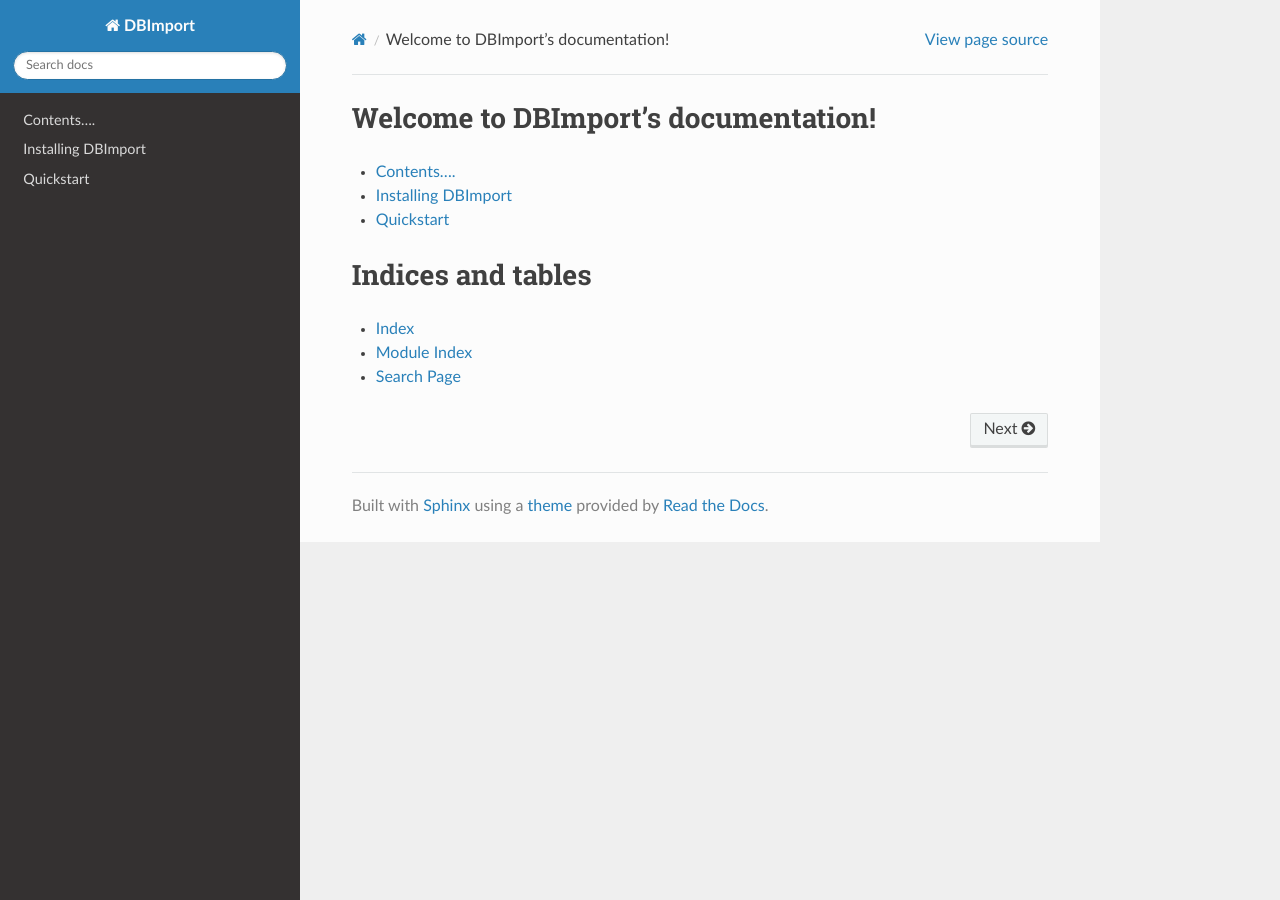
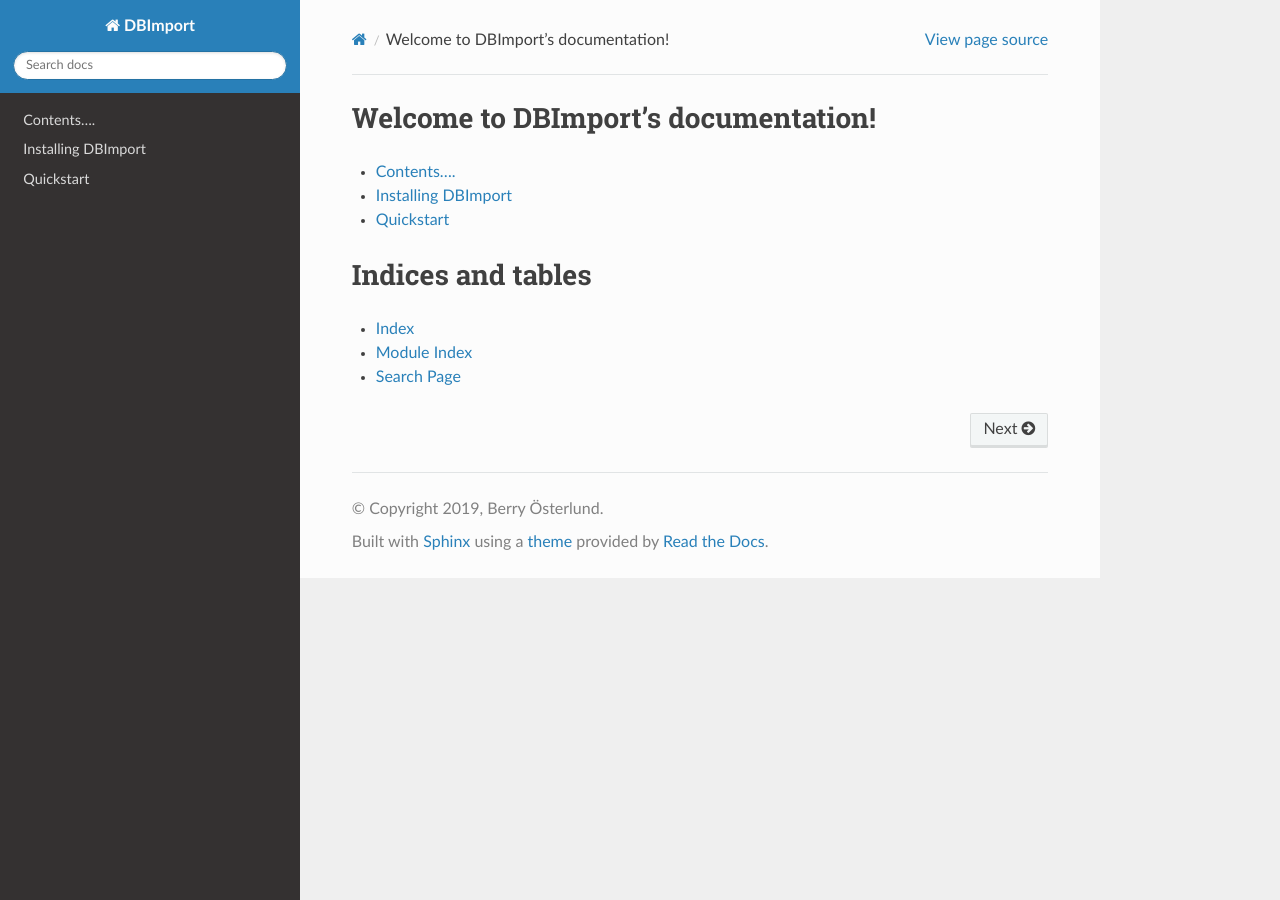
Before and after one commit to Middlecon/DBImport, a Sphinx documentation site: the page built from docs/source/index.rst, in a window 1280 px wide. Built offline with Sphinx 7.4.7 and the Read the Docs theme 2.0.0, drawn with Linux system fonts in a browser that asks for light colours.

Commit message:
modified:   docs/source/conf.py

```diff
--- a/docs/source/conf.py
+++ b/docs/source/conf.py
@@ -59,16 +59,16 @@
 
 # Add any paths that contain custom themes here, relative to this directory.
 # html_theme_path = []
-import sphinx_rtd_theme
+# import sphinx_rtd_theme
 
-html_theme_path = [sphinx_rtd_theme.get_html_theme_path()]
+# html_theme_path = [sphinx_rtd_theme.get_html_theme_path()]
 
 # The name for this set of Sphinx documents.  If None, it defaults to
 # "<project> v<release> documentation".
 html_title = "DBImport Documentation"
 
 # A shorter title for the navigation bar.  Default is the same as html_title.
-html_short_title = ""
+# html_short_title = ""
 
 # The name of an image file (relative to this directory) to place at the top
 # of the sidebar.
@@ -108,7 +108,7 @@
 # html_domain_indices = True
 
 # If false, no index is generated.
-html_use_index = True
+#html_use_index = True
 
 # If true, the index is split into individual pages for each letter.
 # html_split_index = False
@@ -120,7 +120,7 @@
 # html_show_sphinx = True
 
 # If true, "(C) Copyright ..." is shown in the HTML footer. Default is True.
-html_show_copyright = False
+#html_show_copyright = False
 
 # If true, an OpenSearch description file will be output, and all pages will
 # contain a <link> tag referring to it.  The value of this option must be the
@@ -131,7 +131,7 @@
 # html_file_suffix = None
 
 # Output file base name for HTML help builder.
-htmlhelp_basename = 'DBImportdoc'
+#htmlhelp_basename = 'DBImportdoc'
 
 # -- Extension configuration -------------------------------------------------
 
```
